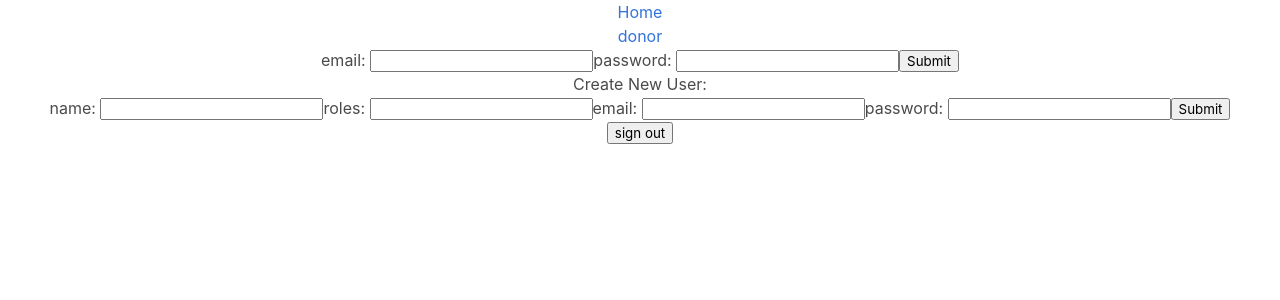
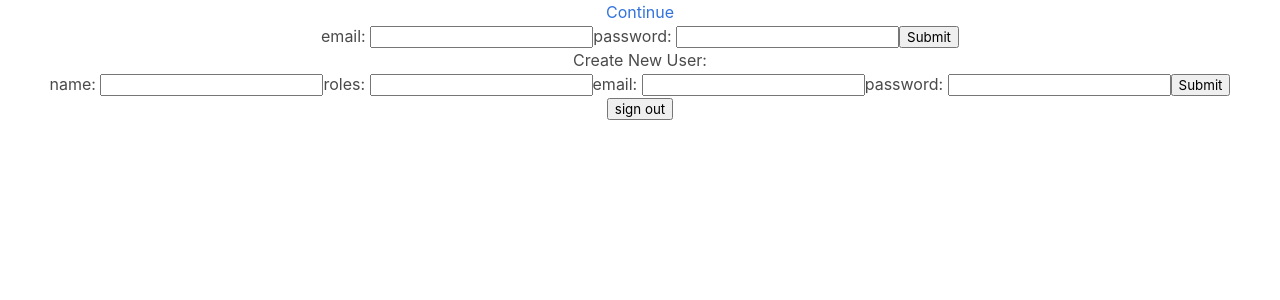
Before and after one commit to ShaneMoyo/mothers-milk, a React (Create React App) app: page / in a window 1280 px wide. Shown: the top 300 px of the page. Built offline with nearby package versions, Linux system fonts and the light colour scheme; no server answers.

Commit message:
added proxy continue link

```diff
--- a/src/auth/Nav.js
+++ b/src/auth/Nav.js
@@ -6,11 +6,17 @@ import { signout } from './actions';
 const NavLink = props => <Link {...props}/>;
 
 function Nav({ user, signout }) {
+ const isAdmin = user ? user.roles.includes('admin') : null;
   return (
     <nav>
       <ul>
-        <li><NavLink to="/">Home</NavLink></li>
-        <li><NavLink to="/home">donor</NavLink></li>
+        <li>
+          {
+            isAdmin ?
+            <NavLink to="/admin">Continue</NavLink> :
+            <NavLink to="/home">Continue</NavLink>
+          }
+        </li>
         <li>
           {user  && <NavLink to="/" onClick={signout}>Logout</NavLink>}
         </li>
```
